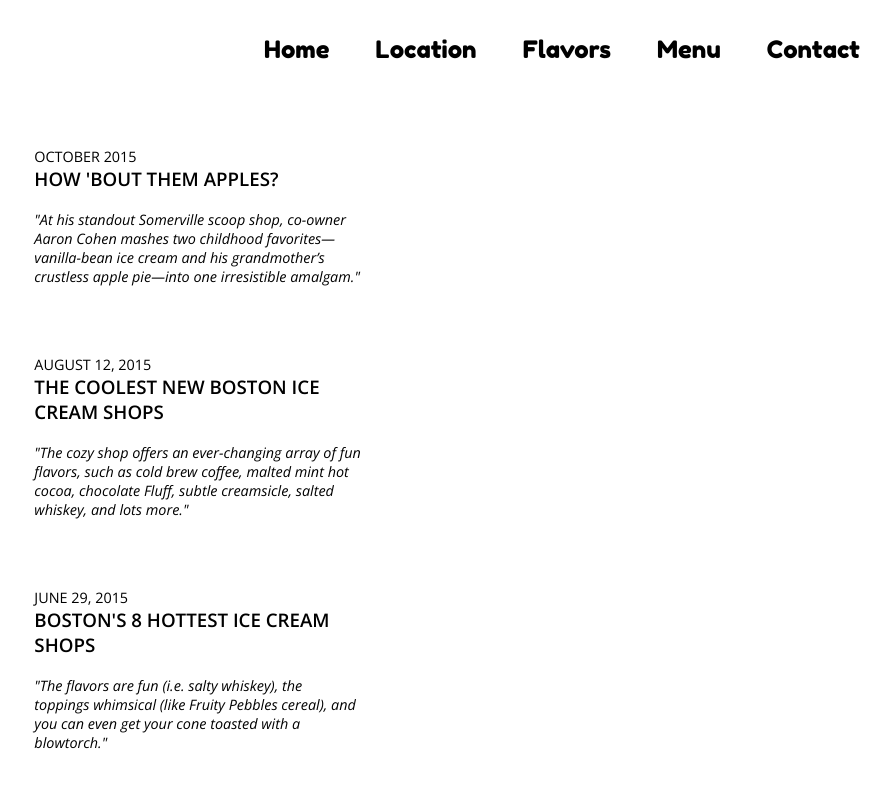
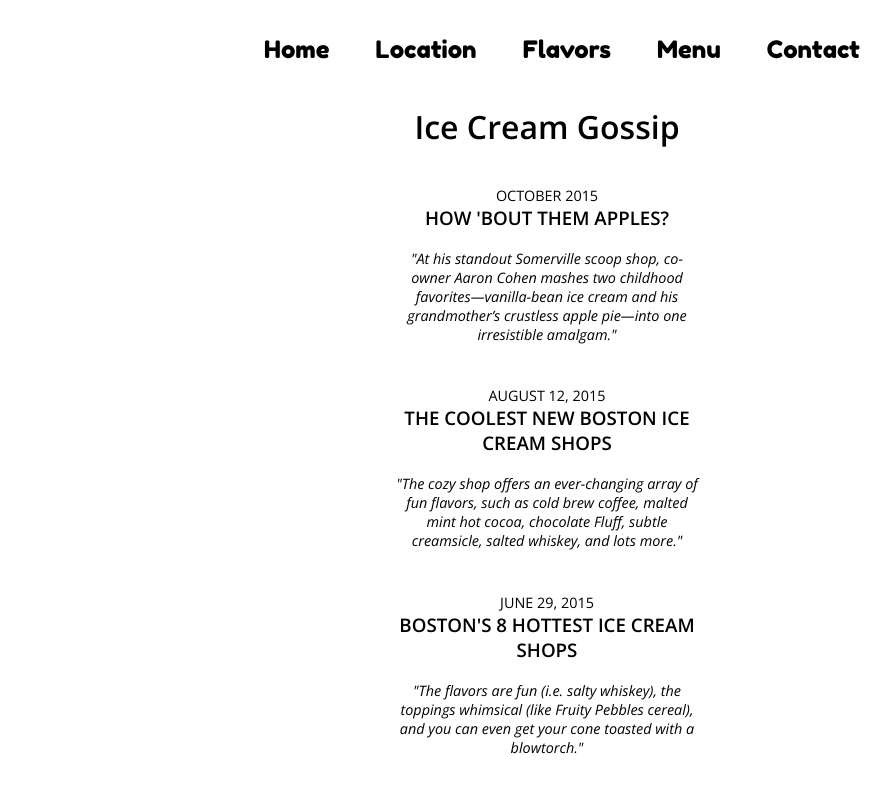
Before and after one commit to 2percentmelk/gracies-icecream, a plain HTML site: page template-press.html in a window 1280 px wide. Shown: the top 791 px of the page, without its empty margins (93-984 px from the left). Drawn offline with nearby package versions, Linux system fonts and the light colour scheme.

Commit message:
updating files to include press in menu

```diff
--- a/css/main.css
+++ b/css/main.css
@@ -96,13 +96,13 @@ PAGE: GALLERY TEMPLATE
 .gallery {
 	margin: 0 auto;
 	padding: 0;
-	width: 100%;
+	max-width: 1080px;
 }
 
 .gallery li {
-	float: none;
+	text-align: center;
+	margin: 2em auto;
 	list-style: none;
-	margin: 5%;
 	padding: .5%;
 }
 
@@ -115,6 +115,10 @@ PAGE: GALLERY TEMPLATE
 	padding: 0;
 	font-size: .9em;
 	color: #000;
+}
+
+.Wrapper-Gallery h1 {
+	text-align: center;
 }
 
 /*.gallery li:nth-child(3n+4):after {
--- a/template-press.html
+++ b/template-press.html
@@ -36,6 +36,7 @@
 			</nav>
 		</header>
 		<section class="Wrapper-Gallery">
+			<h1>Ice Cream Gossip</h1>
 			<div>
 				<ul class="gallery">
 					<li>
```
Also changed, not shown: index.html (+1 -0 lines), menu.html (+1 -0 lines), template-gallery.html (+1 -0 lines), template-location.html (+1 -0 lines).
